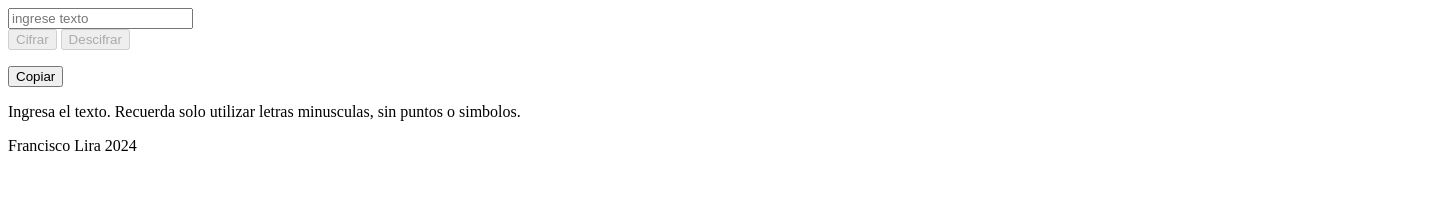
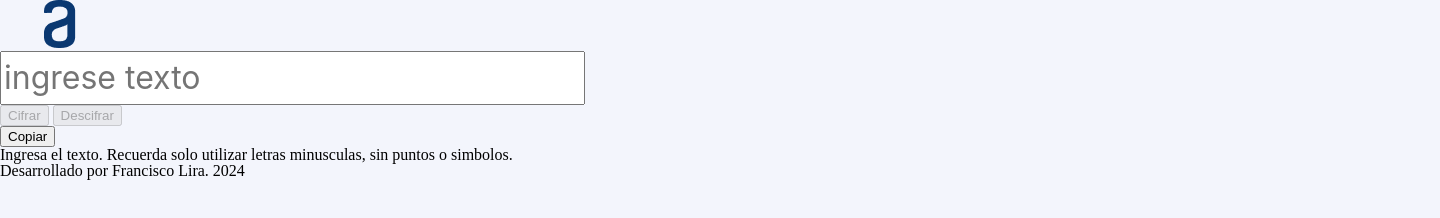
Before and after one commit to franciscolir/encriptador-de-texto, a plain HTML site: page index.html in a window 1280 px wide. Shown: the whole page, 1440 px wide, since content can reach past the window. Drawn offline with Linux system fonts and the light colour scheme.

Commit message:
avance en css

```diff
--- a/index.html
+++ b/index.html
@@ -3,10 +3,14 @@
 <head>
     <meta charset="UTF-8">
     <meta name="viewport" content="width=device-width, initial-scale=1.0">
+    <link rel="stylesheet" type="text/css" href="reset.css">
+    <link rel="stylesheet" type="text/css" href="style.css">
+
     <title>Encriptador</title>
 </head>
 <body>
     <header></header>
+    <img src="imagenes/Logo.png" id="logo" class="container__logo">
     <main>
         <section>
             <input onclick="condicionesIniciales()" id="textoInput"  type="text" placeholder="ingrese texto" >
@@ -25,7 +29,7 @@
 
     </main>
     <footer>
-        <p>Francisco Lira 2024</p>
+        <p>Desarrollado por Francisco Lira. 2024</p>
     </footer>
     <script src="app.js"> </script>
 </body>
--- /dev/null
+++ b/reset.css
@@ -0,0 +1,48 @@
+/* http://meyerweb.com/eric/tools/css/reset/
+   v2.0 | 20110126
+   License: none (public domain)
+*/
+
+html, body, div, span, applet, object, iframe,
+h1, h2, h3, h4, h5, h6, p, blockquote, pre,
+a, abbr, acronym, address, big, cite, code,
+del, dfn, em, img, ins, kbd, q, s, samp,
+small, strike, strong, sub, sup, tt, var,
+b, u, i, center,
+dl, dt, dd, ol, ul, li,
+fieldset, form, label, legend,
+table, caption, tbody, tfoot, thead, tr, th, td,
+article, aside, canvas, details, embed,
+figure, figcaption, footer, header, hgroup,
+menu, nav, output, ruby, section, summary,
+time, mark, audio, video {
+	margin: 0;
+	padding: 0;
+	border: 0;
+	font-size: 100%;
+	font: inherit;
+	vertical-align: baseline;
+}
+/* HTML5 display-role reset for older browsers */
+article, aside, details, figcaption, figure,
+footer, header, hgroup, menu, nav, section {
+	display: block;
+}
+body {
+	line-height: 1;
+}
+ol, ul {
+	list-style: none;
+}
+blockquote, q {
+	quotes: none;
+}
+blockquote:before, blockquote:after,
+q:before, q:after {
+	content: '';
+	content: none;
+}
+table {
+	border-collapse: collapse;
+	border-spacing: 0;
+}
--- a/style.css
+++ b/style.css
@@ -0,0 +1,42 @@
+body{
+    background: #F3F5FC;
+    width: 1440px;
+    height: 1024px;
+    top: 622px;
+    left: -2277px;
+};
+
+.container__logo {
+    width: Fixed (120px);
+    height: Fixed (48px);
+    top: 40px;
+    left: 40px;
+    gap: 40px;
+}
+
+#logo {
+    width: 120px;
+    height: 48px;
+}
+
+#textoInput {
+    width: 577px;
+    height: 48px;
+    top: 168px;
+    left: 240px;
+    font-family: Inter;
+    font-size: 32px;
+    font-weight: 400;
+    line-height: 48px;
+    letter-spacing: 0em;
+    text-align: left;
+    color:#0A3871;
+
+
+// Animate: Instant;
+animation-duration: 0ms;
+
+
+
+
+}
```
Also changed, not shown: imagenes/Logo-1.png (added), imagenes/Logo.png (added), imagenes/Logo@2x.png (added), imagenes/Muñeco.png (added), imagenes/diamod.png (added).
